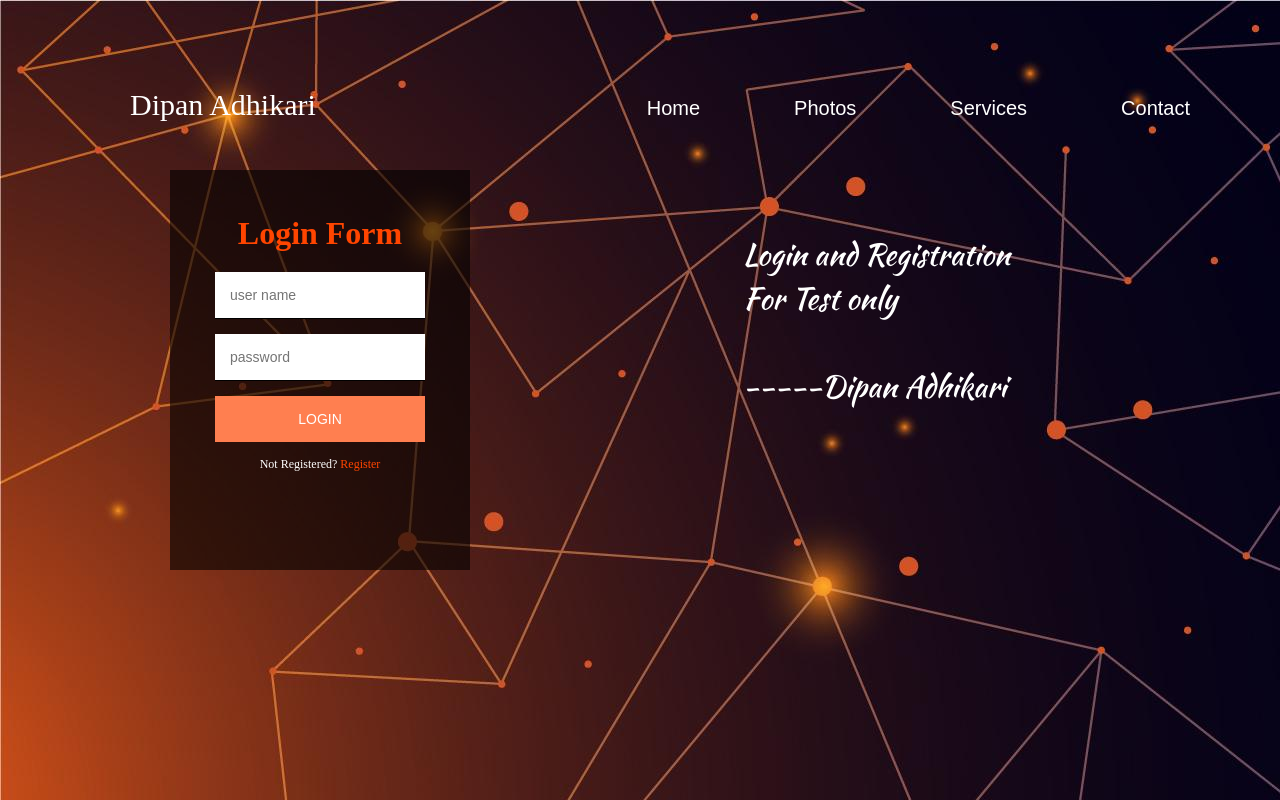
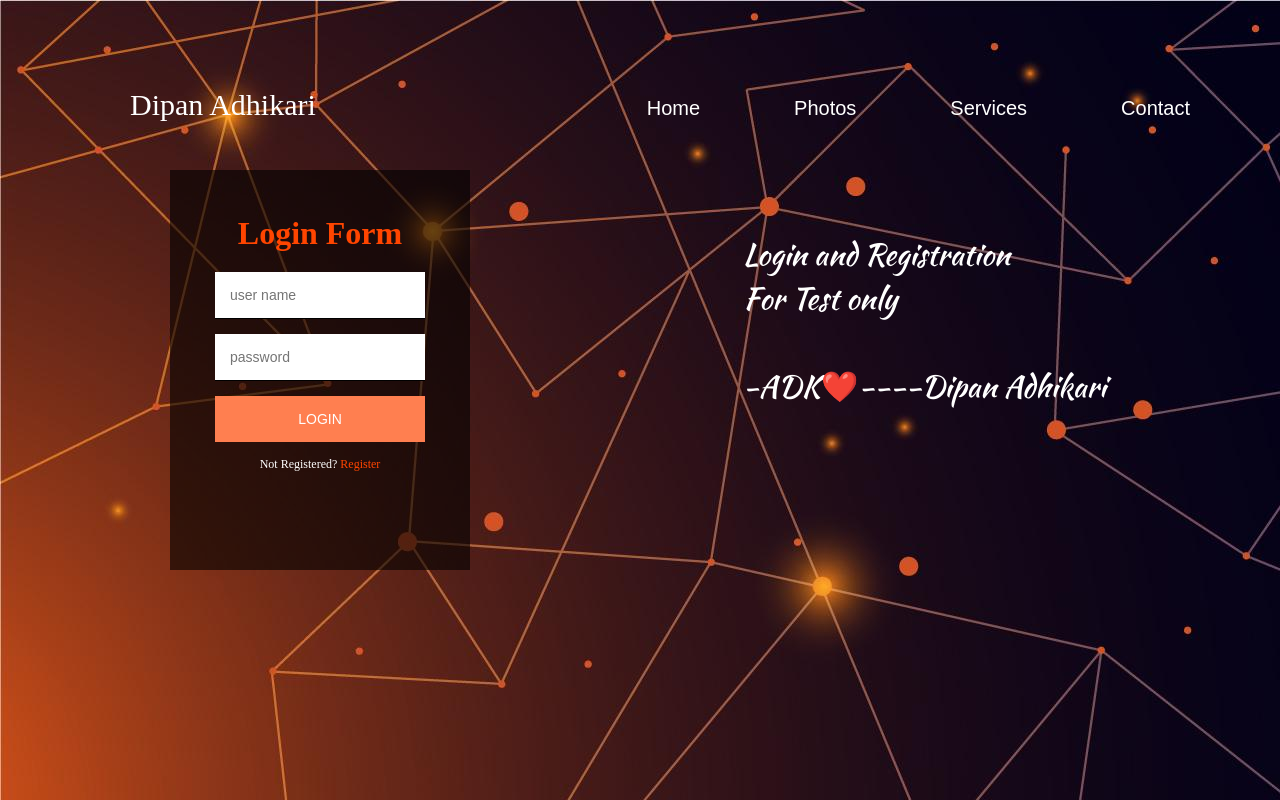
Before and after one commit to dipanxyz/dipanadhikari.com.np, a plain HTML site: page index.html in a window 1280 px wide. Shown: the top 800 px of the page. Drawn offline with nearby package versions, Linux system fonts and the light colour scheme.

Commit message:
Update index.html
Signed-off-by: Dipan Adhikari <110901003+dumbbies0078X@users.noreply.github.com>

```diff
--- a/index.html
+++ b/index.html
@@ -46,7 +46,7 @@
 	                </div>
                 </div>
                 <div class="col-1">
-                    <p class='defination'>Login and Registration <br> For Test only<br><br>-----Dipan Adhikari</p>
+                    <p class='defination'>Login and Registration <br> For Test only<br><br>-ADK❤️----Dipan Adhikari</p>
                 </div>
             </div>
         </div>
```
